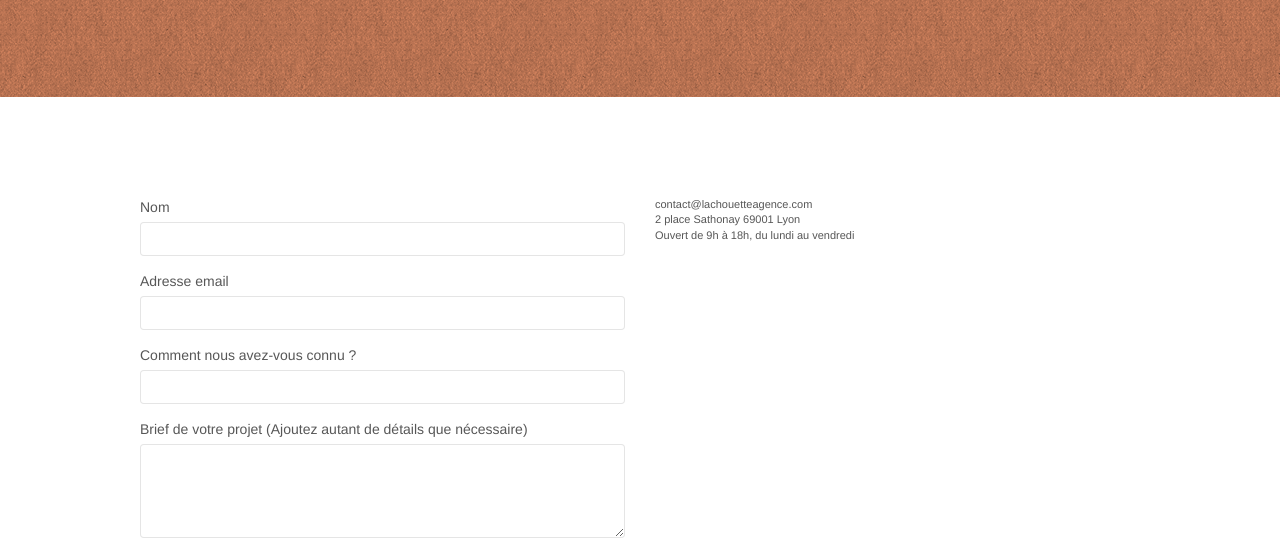
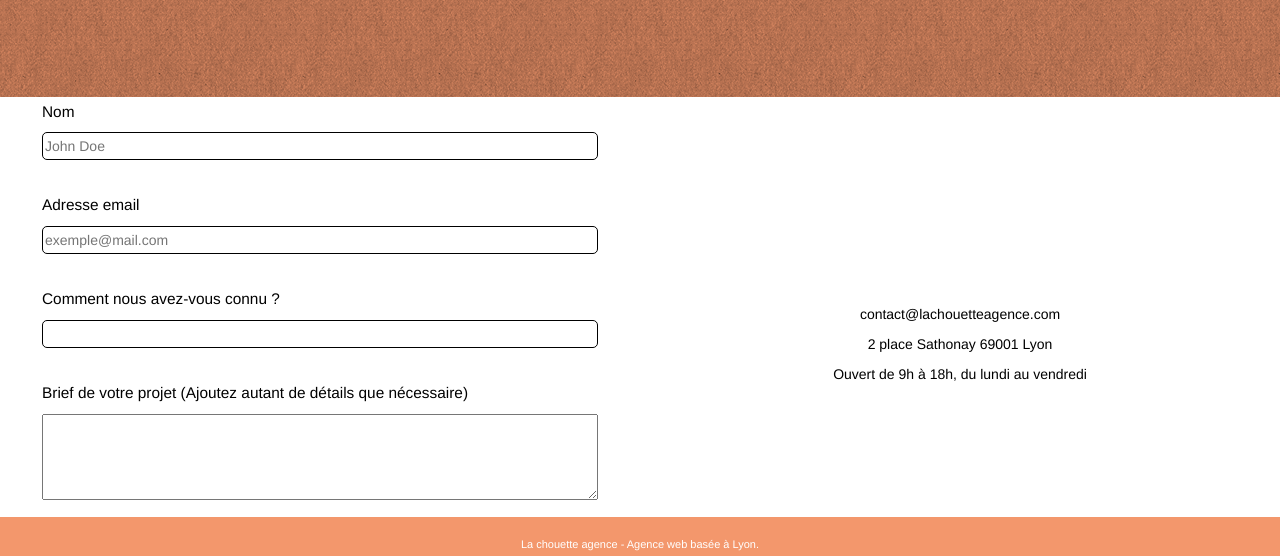
Before and after one commit to JBAlignan/JeanBaptisteAlignan_4_19012020, a website: page contact.html in a window 1280 px wide. Shown: the part 383-939 px from the top of the page. Drawn offline with Linux system fonts and the light colour scheme; files that its build step writes are made by us from their sources.

Commit message:
Page index.html terminé; travail sur la page contact.html débuté

```diff
--- a/contact.html
+++ b/contact.html
@@ -1,11 +1,23 @@
 <!doctype html>
-<html lang="Default">
+<html lang="fr">
 <head>
-    <meta charset="utf-8">
-    <meta name="keywords" content="">
-    <meta name="description" content="">
+    <meta charset="UTF-8">
+    <meta name="description" content="Contact - La ChouetteAgence - L'agence de web design pour les entreprises de la région lyonnaise">
     <meta name="viewport" content="width=device-width, initial-scale=1.0, viewport-fit=cover">
 	<link rel="shortcut icon" type="image/png" href="favicon.jpg">
+
+	<!-- Open Graph data -->
+	<meta property="og:title" content="Contact - Chouette Agence"/>
+	<meta property="og:type" content="website"/>
+	<meta property="og:url" content="https://jbalignan.github.io/JeanBaptisteAlignan_4_19012020/"/>
+	<meta property="og:image" content=""/>
+	<meta property="og:description" content="Contact - La ChouetteAgence - L'agence de web design pour les entreprises de la région lyonnaise"/>
+	<!-- Twitter Card data -->
+	<meta name="twitter:card" content="chouetteagence">
+	<meta name="twitter:site" content="@publisher_handle">
+	<meta name="twitter:title" content="Contact - Chouette Agence">
+	<meta name="twitter:description" content="Contact - La Chouette Agence - L'agence de web design pour les entreprises de la région lyonnaise">
+	<meta name="twitter:creator" content="Jean-Baptiste ALIGNAN">
 
 	<link rel="stylesheet" type="text/css" href="./css/bootstrap.min.css">
 	<link rel="stylesheet" type="text/css" href="style.css">
@@ -18,7 +30,7 @@
 	<script src="./js/blocs.min.js"></script>
 	<script src="./js/jqBootstrapValidation.js"></script>
 	<script src="./js/formHandler.js"></script>
-    <title>page2</title>
+    <title>Contact - La Chouette Agence</title>
 
 
 <!-- Analytics -->
@@ -35,20 +47,14 @@
 	<div class="container bloc-sm">
 		<nav class="navbar row">
 			<div class="navbar-header">
-				<a class="navbar-brand" href="index.html"><img src="img/la-chouette-agence.png" alt="atlanta web design logo" height="40" /></a>
-				<button id="nav-toggle" type="button" class="ui-navbar-toggle navbar-toggle" data-toggle="collapse" data-target=".navbar-1">
-					<span class="sr-only">Toggle navigation</span><span class="icon-bar"></span><span class="icon-bar"></span><span class="icon-bar"></span>
-				</button>
+				<a class="navbar-brand" href="index.html"><img src="img/la-chouette-agence.jpg" alt="Accueil" height="40" /></a>
 			</div>
+
+			<nav>
 				<div class="collapse navbar-collapse navbar-1 special-dropdown-nav">
 					<ul class="site-navigation nav navbar-nav">
 						<li>
 							<a href="index.html">Accueil</a>
-					</li>
-					<li>
-					</li>
-					<li>
-						<a href="page2.html">page2 &gt;</a>
 						</li>
 					</ul>
 				</div>
@@ -76,47 +82,50 @@
 <!-- bloc-6 END -->
 
 <!-- bloc-7 -->
-<div class="bloc bgc-white l-bloc" id="bloc-7">
-	<div class="container bloc-lg">
-		<div class="row">
-			<div class="col-sm-6">
+<section class="section-form">
+
 				<form id="form_1" novalidate success-msg="Your message has been sent." fail-msg="Sorry it seems that our mail server is not responding, Sorry for the inconvenience!">
+
 					<div class="form-group">
-						<label>
-							Nom
-						</label>
-						<input id="name" class="form-control" required />
+
+						<label>Nom</label>
+						<input tpe="text" name="name" id="name" placeholder="John Doe" required />
+
 					</div>
+
 					<div class="form-group">
-						<label>
-							Adresse email
-						</label>
-						<input id="email" class="form-control" type="email" required />
+
+						<label>Adresse email</label>
+						<input type="email" name="email" id="email" placeholder="exemple@mail.com" required />
+
 					</div>
+
 					<div class="form-group">
-						<label>
-							Comment nous avez-vous connu ?
-						</label>
-						<input class="form-control" type="email" required id="input_504" />
+
+						<label>Comment nous avez-vous connu ?</label>
+						<input type="text" name="known" id="known" required />
+
 					</div>
+
 					<div class="form-group">
-						<label>
-							Brief de votre projet (Ajoutez autant de détails que nécessaire)<br>
-						</label><textarea id="message" class="form-control" rows="4" cols="50" required></textarea>
+
+						<label>Brief de votre projet (Ajoutez autant de détails que nécessaire)</label>			<textarea name="message"  id="message" rows="4" cols="50" required></textarea>
+
 					</div>
+
 					<button class="bloc-button btn btn-lg btn-block cta-hero btn-atomic-tangerine" type="submit">
 						Envoyer
 					</button>
+
 				</form>
+
+				<div>
+					<p>contact@lachouetteagence.com</p>
+					<p>2 place Sathonay 69001 Lyon</p>
+					<p>Ouvert de 9h à 18h, du lundi au vendredi</p>
 				</div>
-			<div class="col-sm-6">
-				<p>
-					contact@lachouetteagence.com<br>2 place Sathonay 69001 Lyon<br>Ouvert de 9h à 18h, du lundi au vendredi<br>
-				</p>
-			</div>
-		</div>
-	</div>
-</div>
+
+</section>
 <!-- bloc-7 END -->
 
 <!-- ScrollToTop Button -->
--- a/style.css
+++ b/style.css
@@ -827,7 +827,7 @@ h4 {
     font-weight: 900!important;
 }
 
-/*Ajout de code CSS pour l'audit*/
+/*Ajout de code CSS pour l'audit; index.html*/
 
 h1{width: 14em;
     margin: auto;
@@ -904,6 +904,55 @@ h3 + p{
     margin-bottom: 2em;
     color: black;
     font-size: 1.2em;
+}
+
+/*Ajout de code CSS pour l'audit; contact.html*/
+
+.section-form{
+    display: grid;
+    grid-template-columns: repeat(2, 1fr);
+    height: 30em;
+}
+
+form{
+    display: flex;
+    flex-direction: column;
+    justify-content: space-around;
+    padding: 0 3em;
+}
+
+form div{
+    display: flex;
+    flex-direction: column;
+}
+
+label{
+    color: black;
+    font-size: 1.1em;
+    line-height: 2em;
+}
+
+input{
+    height: 2em;
+    border: 1px solid black;
+    border-radius: 5px;
+}
+
+button[type=submit]{
+    align-self: center;
+    width: 10em;
+    border: 0;
+    color: black!important;
+}
+
+section > div p{
+    font-size: 1em;
+    color: black;
+}
+
+section > div:last-of-type{
+    margin: auto;
+    text-align: center;
 }
 
 @media (min-width: 375px) and (max-width:1080px){
```
Also changed, not shown: index.html (+5 -5 lines). Lines whose indentation alone changed are shown as unchanged.
